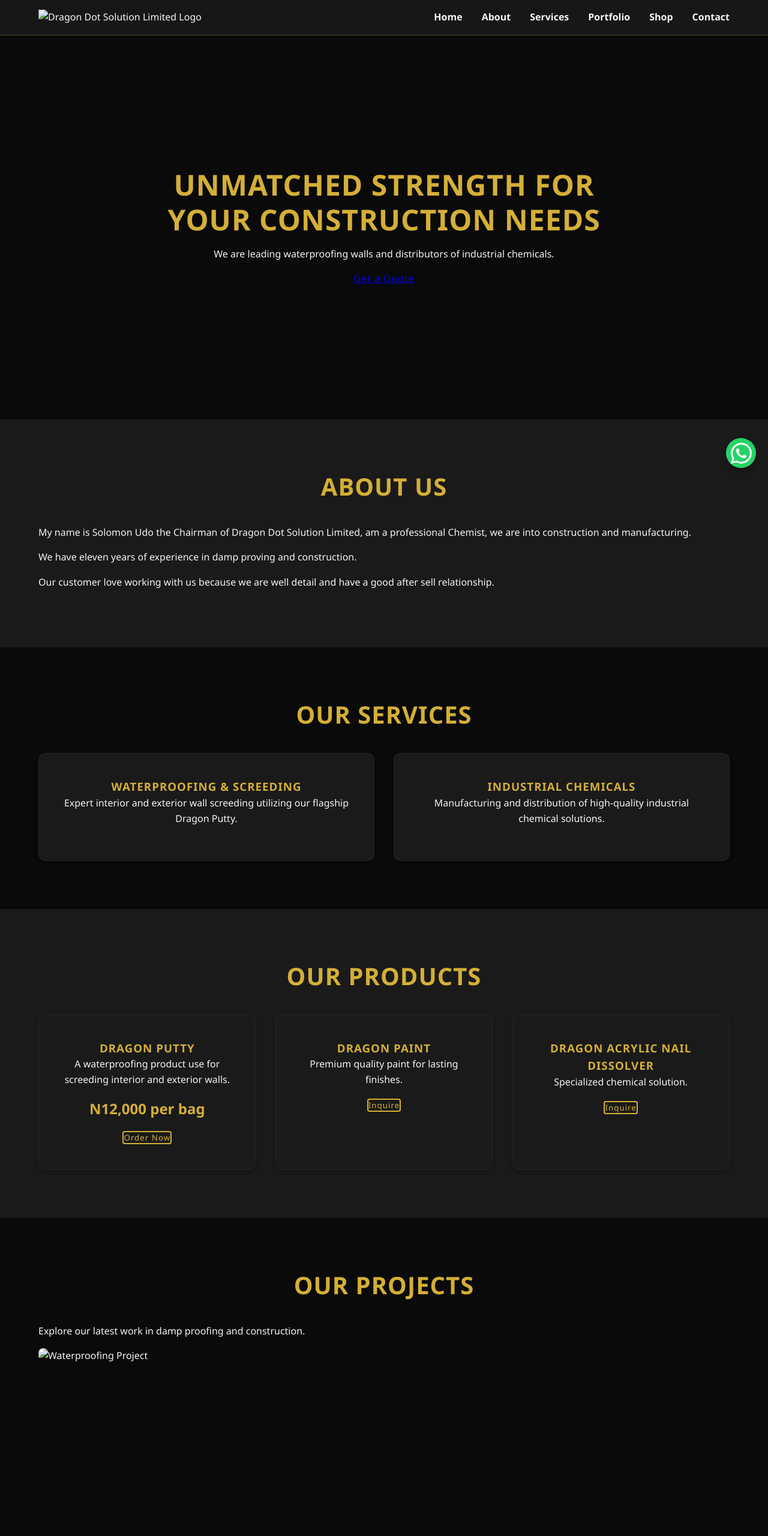
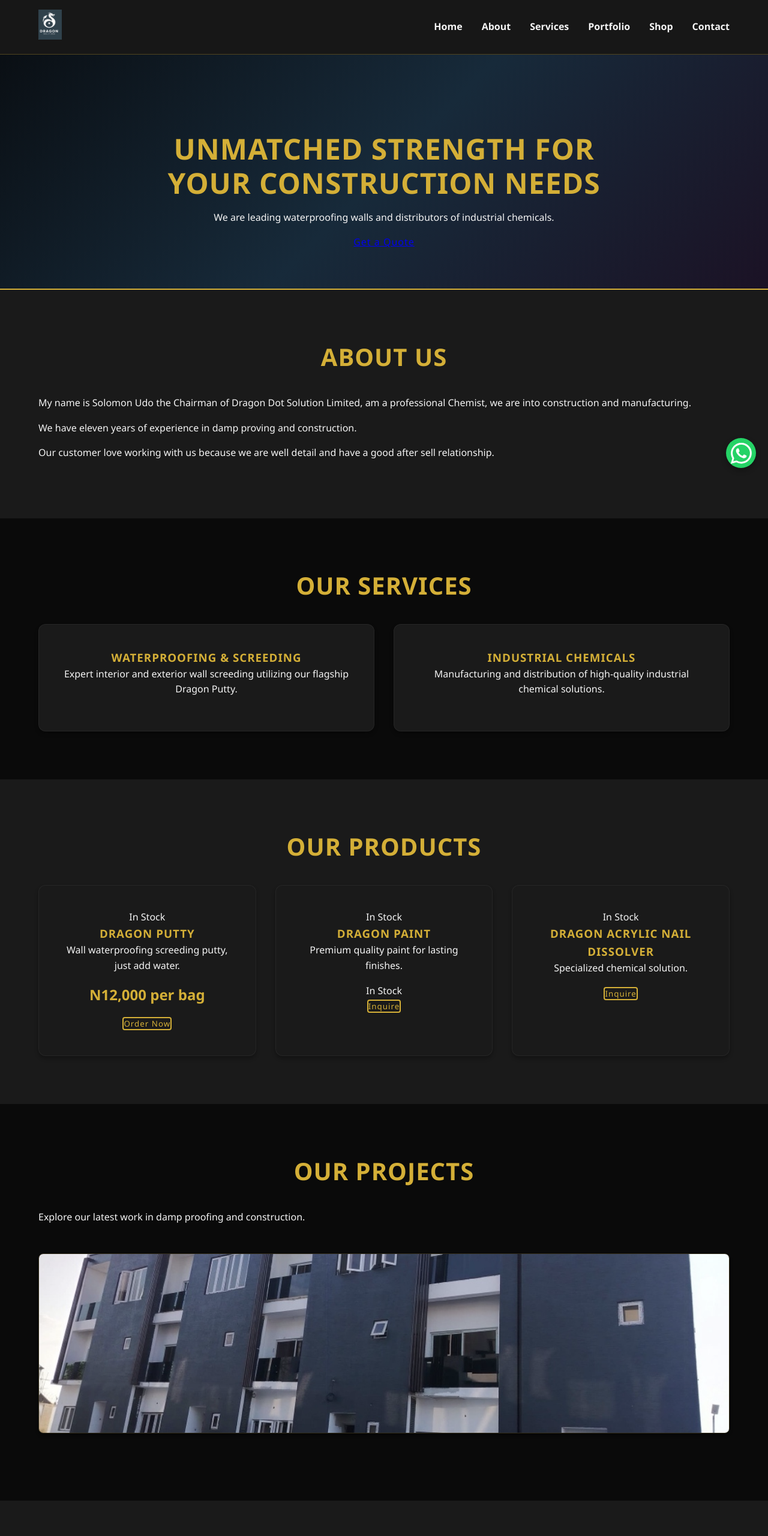
Before and after one commit to Watchmanfelix17/dragondotsolutionslimited, a plain HTML site: page index.html in a window 1280 px wide. Shown: the top 2560 px of the page at 60% size. Drawn offline with Linux system fonts and the light colour scheme; a script that the page names is missing.

Commit message:
feat: establish LaunchSite foundation with mobile-first CSS, interactive JS nav, and integrate verified client assets from Facebook

```diff
--- a/css/styles.css
+++ b/css/styles.css
@@ -89,13 +89,24 @@
 
 /* --- Hero Section --- */
 .hero-section {
-    height: 80vh;
+    height: auto;
     display: flex;
     align-items: center;
     justify-content: center;
     text-align: center;
-    padding: 0 5%;
-    background: linear-gradient(rgba(10, 10, 10, 0.8), rgba(10, 10, 10, 0.8)), url('assets/hero-bg.jpg') center/cover;
+    /* Base padding for mobile */
+    padding: 8rem 5% 4rem;
+    /* The custom moody gradient inspired by the FB post */
+    background: linear-gradient(135deg, #0a0f14 0%, #172a3a 50%, #1b1225 100%);
+    border-bottom: 2px solid var(--brand-gold);
+}
+
+/* Update the Value-Add section to match the new vibe */
+.value-add-section {
+    background: linear-gradient(135deg, #1b1225 0%, #172a3a 50%, #0a0f14 100%);
+    text-align: center;
+    border-top: 1px solid rgba(212, 175, 55, 0.3);
+    border-bottom: 1px solid rgba(212, 175, 55, 0.3);
 }
 
 .hero-content {
@@ -219,6 +230,24 @@
     transform: scale(1.05);
     filter: grayscale(0%); /* Full color on hover */
 }
+/* Add to styles.css to ensure the gallery flexes beautifully based on image count */
+.gallery {
+    display: grid;
+    /* This creates a responsive masonry-style grid */
+    grid-template-columns: repeat(auto-fit, minmax(250px, 1fr));
+    gap: 1.5rem;
+    padding: 2rem 0;
+}
+
+.gallery img {
+    width: 100%;
+    height: 300px;
+    object-fit: cover;
+    border-radius: 8px;
+    box-shadow: 0 4px 10px rgba(0,0,0,0.5);
+    border: 1px solid rgba(212, 175, 55, 0.2);
+}
+
 /* --- Active State Logic (From JS) --- */
 nav a.active-link {
     color: var(--brand-gold);
--- a/index.html
+++ b/index.html
@@ -4,6 +4,13 @@
     <meta charset="UTF-8">
     <meta name="viewport" content="width=device-width, initial-scale=1.0">
     <title>Dragon Dot Solution Limited | Waterproofing & Industrial Chemicals</title>
+    <meta name="description" content="Dragon Dot Solution Limited: Nigeria's premier manufacturer and distributor of industrial chemicals, Dragon Putty, and expert waterproofing screeding solutions.">
+    <meta name="keywords" content="Dragon Putty, waterproofing, wall screeding, industrial chemicals, Abuja construction, Solomon Udo">
+    <!-- Open Graph tags for social media previews -->
+    <meta property="og:title" content="Dragon Dot Solution Limited">
+    <meta property="og:description" content="Wall waterproofing screeding putty, just add water.">
+    <meta property="og:image" content="assets/dragon-logo.png">
+    <meta property="og:url" content="https://www.dragondot.com"> <!-- Placeholder URL -->
     <!-- CSS will be linked here to apply the Gold and Black brand colors -->
     <link rel="stylesheet" href="css/styles.css">
 </head>
@@ -66,17 +73,21 @@
             <h2>Our Products</h2>
             <div class="product-grid">
                 <article class="product">
+                    <div class="badge in-stock">In Stock</div>
                     <h3>Dragon Putty</h3>
-                    <p>A waterproofing product use for screeding interior and exterior walls.</p>
+                    <p>Wall waterproofing screeding putty, just add water.</p>
                     <span class="price">N12,000 per bag</span>
                     <button class="btn-secondary">Order Now</button>
                 </article>
                 <article class="product">
+                    <div class="badge in-stock">In Stock</div>
                     <h3>Dragon Paint</h3>
                     <p>Premium quality paint for lasting finishes.</p>
+                    <div class="badge in-stock">In Stock</div>
                     <button class="btn-secondary">Inquire</button>
                 </article>
                 <article class="product">
+                    <div class="badge in-stock">In Stock</div>
                     <h3>Dragon Acrylic Nail Dissolver</h3>
                     <p>Specialized chemical solution.</p>
                     <button class="btn-secondary">Inquire</button>
@@ -105,17 +116,16 @@
     <!-- Footer & Contact Details -->
     <footer id="contact">
         <div class="footer-info">
-            <h3>Dragon Dot Solution Limited</h3>
-            <p>Location: Jahi District Fct Abuja</p>
-            <p>Email: dragonintegrated@gmail.com</p>
+            <h3>Contact Dragon Dot</h3>
+            <p><strong>Pro Tip:</strong> Save our number in your phone as <em>"Dragon Putty - Solomon"</em> so you always have a chemical expert on speed dial.</p>
+            <br>
+            <p><strong>Address:</strong> Mabuishi Ultra Modern Market Cadastral Zone, Block B Shop 045, Abuja, Nigeria</p>
+            <p><strong>Hours:</strong> Always Open (24/7)</p>
+            <p><strong>Email:</strong> dragonintegrated@gmail.com / dragonintegrated@yahoo.com</p>
             <div class="social-links">
-                <a href="#" target="_blank" rel="noopener noreferrer">Facebook</a>
+                <a href="https://www.facebook.com/share/15zF1GjJFob/?mibextid=wwXIfr" target="_blank" rel="noopener noreferrer">Follow us on Facebook</a>
             </div>
         </div>
-        <div class="copyright">
-            <p>&copy; 2026 Dragon Dot Solution Limited. All rights reserved.</p>
-        </div>
-    </footer>
 
     <!-- Floating WhatsApp CTA -->
    <a href="https://wa.me/2348130112446?text=How%20can%20I%20know%20much%20about%20your%20product" class="whatsapp-float" target="_blank" rel="noopener noreferrer">
```
Also changed, not shown: assets/dragon-logo.png (added), assets/project1.jpg (added).
